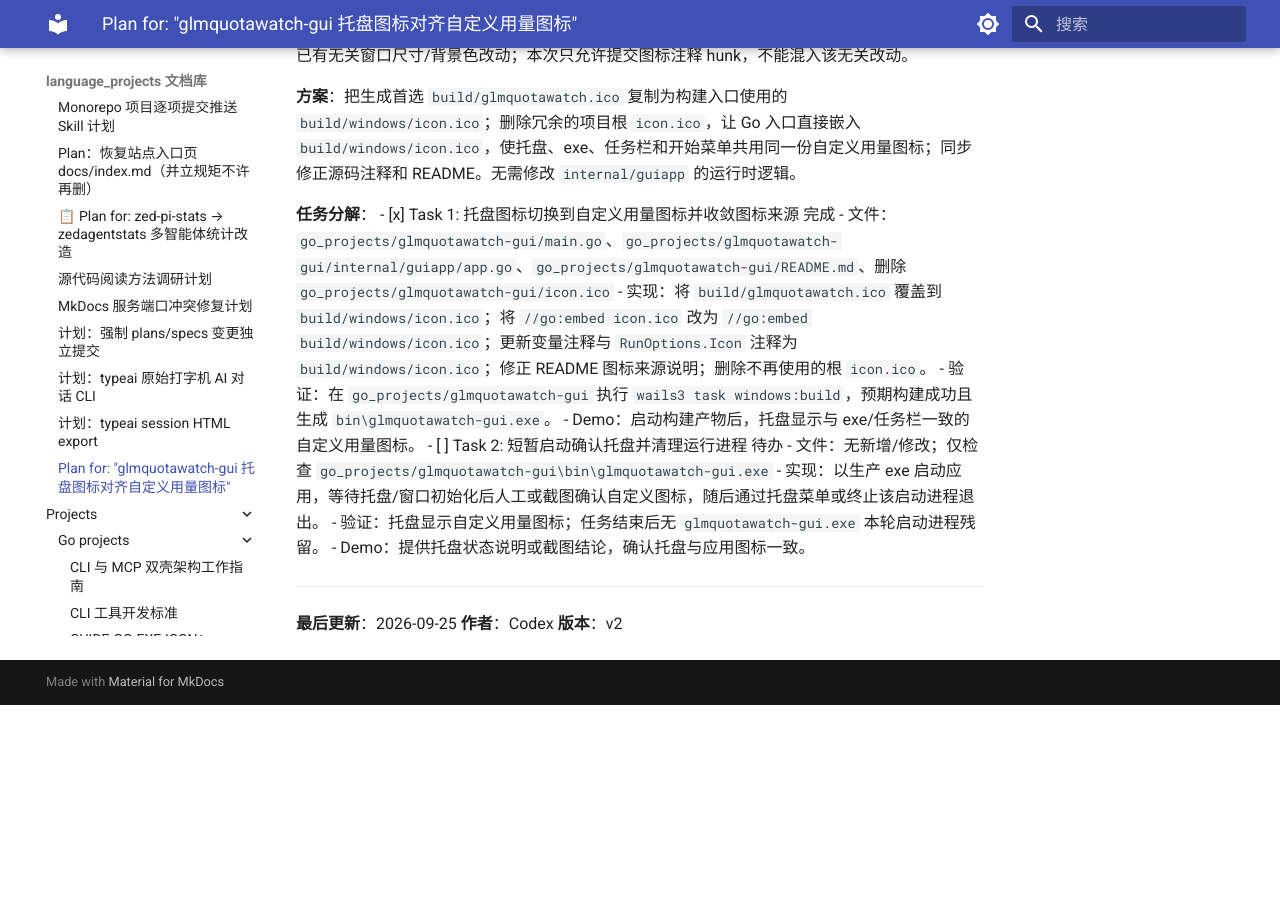
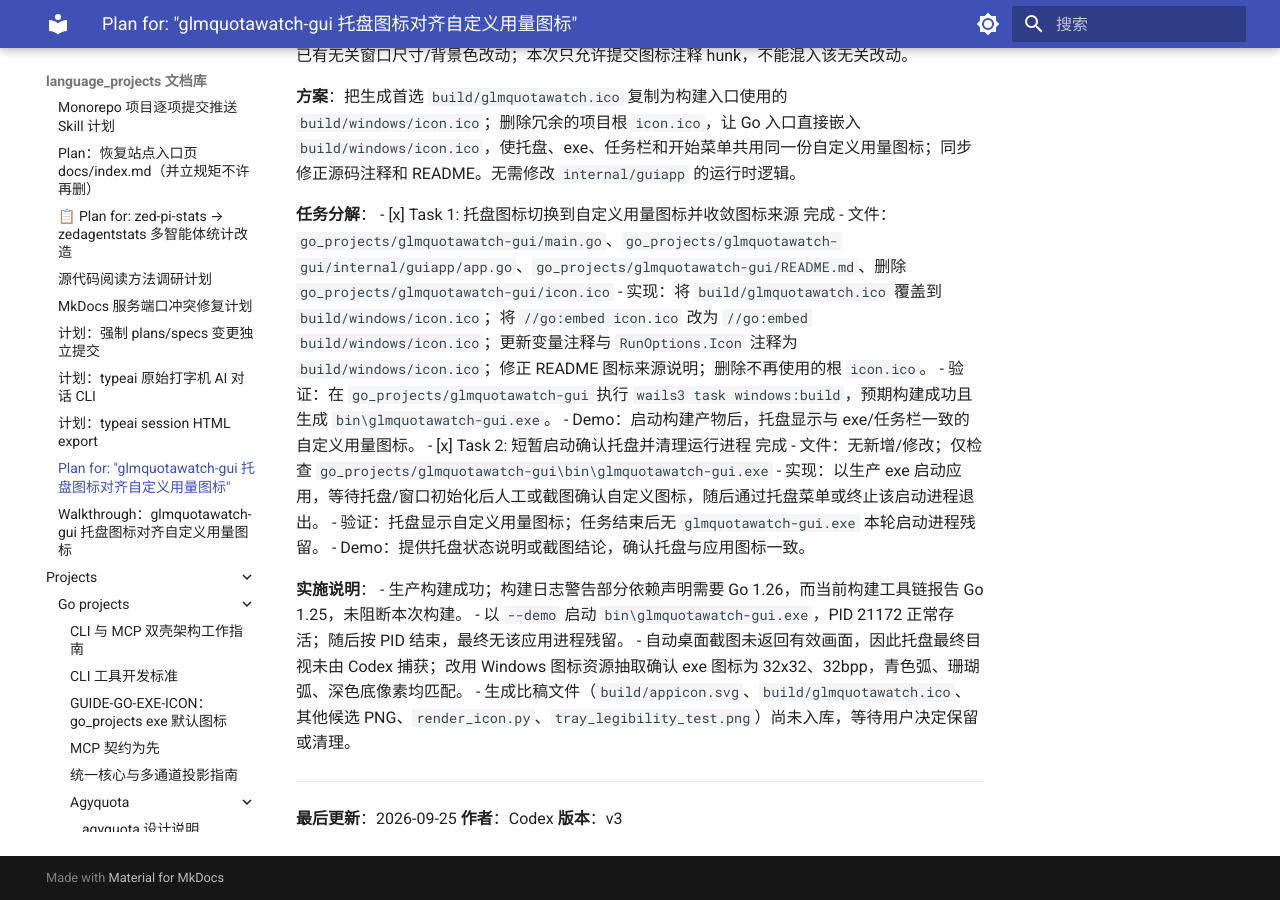
Before and after one commit to shihao-hub/td-language_projects, an MkDocs documentation site: the page built from docs/plans/22-glmquotawatch-tray-icon.md, in a window 1280 px wide and 900 px high, scrolled down 569 px. Built offline with MkDocs 1.6.1 and Material for MkDocs 9.7.7, drawn with Linux system fonts in a browser that asks for light colours; before the commit the page ends 1274 px from its top, so only the background shows below that.

Commit message:
docs: 记录托盘图标验证结果

```diff
--- a/docs/plans/22-glmquotawatch-tray-icon.md
+++ b/docs/plans/22-glmquotawatch-tray-icon.md
@@ -23,14 +23,20 @@
   - 实现：将 `build/glmquotawatch.ico` 覆盖到 `build/windows/icon.ico`；将 `//go:embed icon.ico` 改为 `//go:embed build/windows/icon.ico`；更新变量注释与 `RunOptions.Icon` 注释为 `build/windows/icon.ico`；修正 README 图标来源说明；删除不再使用的根 `icon.ico`。
   - 验证：在 `go_projects/glmquotawatch-gui` 执行 `wails3 task windows:build`，预期构建成功且生成 `bin\glmquotawatch-gui.exe`。
   - Demo：启动构建产物后，托盘显示与 exe/任务栏一致的自定义用量图标。
-- [ ] Task 2: 短暂启动确认托盘并清理运行进程 待办
+- [x] Task 2: 短暂启动确认托盘并清理运行进程 完成
   - 文件：无新增/修改；仅检查 `go_projects/glmquotawatch-gui\bin\glmquotawatch-gui.exe`
   - 实现：以生产 exe 启动应用，等待托盘/窗口初始化后人工或截图确认自定义图标，随后通过托盘菜单或终止该启动进程退出。
   - 验证：托盘显示自定义用量图标；任务结束后无 `glmquotawatch-gui.exe` 本轮启动进程残留。
   - Demo：提供托盘状态说明或截图结论，确认托盘与应用图标一致。
 
+**实施说明**：
+- 生产构建成功；构建日志警告部分依赖声明需要 Go 1.26，而当前构建工具链报告 Go 1.25，未阻断本次构建。
+- 以 `--demo` 启动 `bin\glmquotawatch-gui.exe`，PID 21172 正常存活；随后按 PID 结束，最终无该应用进程残留。
+- 自动桌面截图未返回有效画面，因此托盘最终目视未由 Codex 捕获；改用 Windows 图标资源抽取确认 exe 图标为 32x32、32bpp，青色弧、珊瑚弧、深色底像素均匹配。
+- 生成比稿文件（`build/appicon.svg`、`build/glmquotawatch.ico`、其他候选 PNG、`render_icon.py`、`tray_legibility_test.png`）尚未入库，等待用户决定保留或清理。
+
 ---
 
 **最后更新**：2026-09-25
 **作者**：Codex
-**版本**：v2
+**版本**：v3
```
Also changed, not shown: docs/plans/walkthrough-22-glmquotawatch-tray-icon.md (added, +35 -0 lines).
